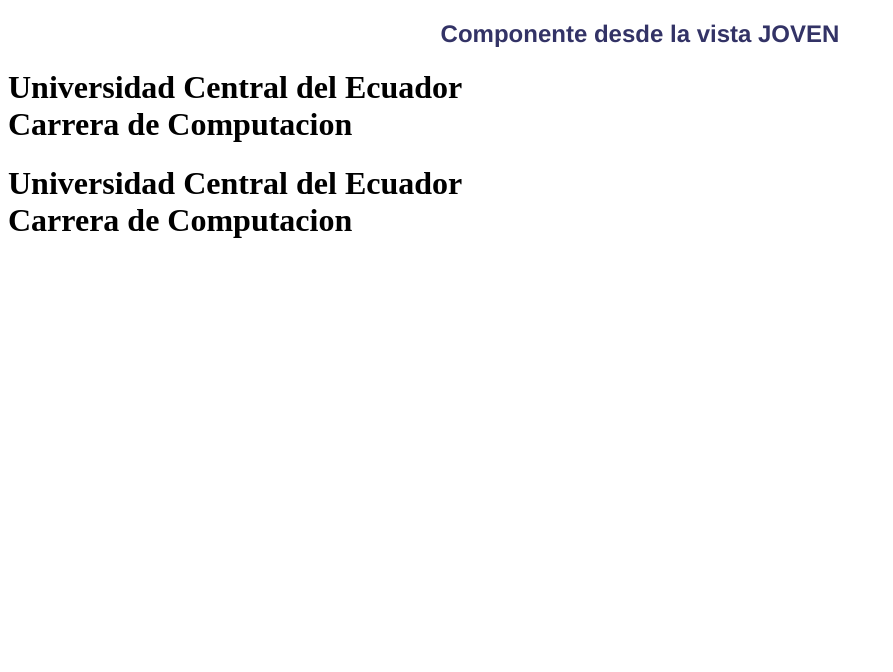
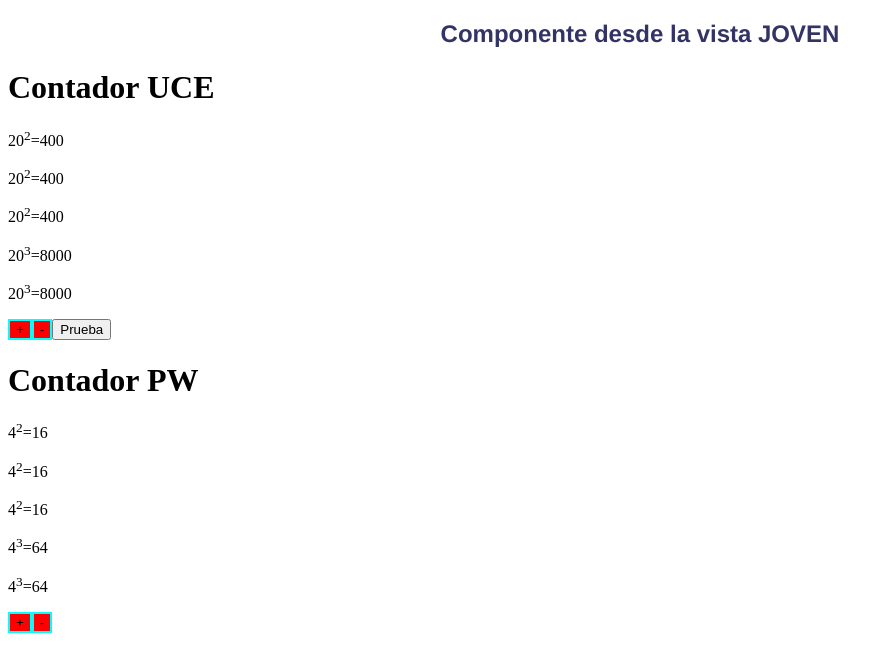
Before and after one commit to Deathkuroneko/pw_vue_u2_dl, a Vue app: page / in a window 1280 px wide. Shown: the top 672 px of the page, without its empty margins (0-893 px from the left). Built offline with nearby package versions, Linux system fonts and the light colour scheme.

Commit message:
Taller 14

```diff
--- a/src/App.vue
+++ b/src/App.vue
@@ -1,8 +1,8 @@
 <template>
   <div id="app">
     <ContadorView/>
-    <Contador/>
-    <Contador/>
+    <Contador titulo2="Contador UCE" v-bind:inicio="20" :mostrar="true"/>
+    <Contador titulo2="Contador PW" :inicio="4" :mostrar="false"/>
   </div>
 </template>
 
--- a/src/components/Contador.vue
+++ b/src/components/Contador.vue
@@ -1,13 +1,91 @@
 <template>
-    <div><h1>Universidad Central del Ecuador <br> Carrera de Computacion</h1></div>
+  <div>
+    <h1>{{ titulo2 }}</h1>
+    <!--Para usar cualquier  codigo de js debemos usar: {{}}-->
+    <p>{{ numero }}<sup>2</sup>={{ calculaCuadrado }}</p>
+    <p>{{ numero }}<sup>2</sup>={{ calculaCuadrado }}</p>
+    <p>{{ numero }}<sup>2</sup>={{ calculaCuadrado }}</p>
+    <p>{{ numero }}<sup>3</sup>={{ calculaCubo }}</p>
+    <p>{{ numero }}<sup>3</sup>={{ obtenerCubo() }}</p>
+    <div id='incrementar'>
+      <button class="boton" @:click="incrementar()">+</button>
+      <button class="boton" v-on:click="decrementar()">-</button>
+      <button v-if="mostrar">Prueba</button>
+      <!--v-if no construye el elemento y v-shown oculta el elemento de display-->
+    </div>
+  </div>
 </template>
-
+<!--las directivas son palabras clave que permite a VUE manipular el DOM  de manera ractiva-->
 <script>
 export default {
-
-}
+  //declaracion de propiedades reactivas - variables a usar dentro de nuestros componente
+  //si se cambia algo dentro del js se actualzia reactivamente en la pagina web
+  data() {
+    return {
+      numero: this.inicio,
+      titulo: "Contador",
+    };
+  },
+  // para metodos
+  methods: {
+    // cuando se usa una propiedad reactiva dentro del script lo correcto es usar la palabra reservada this
+    obtenerCuadrado() {
+      console.log("Entro a obtener cuadrado");
+      return this.numero * this.numero;
+    },
+    obtenerCubo() {
+      console.log("Entro a obtener cubo");
+      return this.numero * this.numero * this.numero;
+    },
+    incrementar() {
+        console.log(this.titulo2);
+      this.numero++;
+    },
+    decrementar() {
+      this.numero--;
+    },
+  },
+  // propiedades computadas - son elementos que se ejecutan solo si cambia el resultado de la ejecucion de su cuerpo
+  // jamas puede recibir un argumento
+  // siempre guarda su resultado en cache
+  computed: {
+    calculaCuadrado() {
+      console.log("Entro a propiedad computada");
+      return this.numero * this.numero;
+    },
+    calculaCubo() {
+      console.log("Entro a propiedad computada");
+      return this.numero * this.numero * this.numero;
+    },
+  },
+  //props - son variables a nivel de componente q yo puedo instanciar desde un componente externo a mi componente
+  //esa variable puede ser llenada por el padre para q entre como variable al componente
+   // props:['titulo2', "inicio", "mostrar"], DECLARACION BASICA
+  // lo ideal mandar el v-bin o : si es un numero y se es texto se puede omitir
+    props: {
+        titulo2: String,
+        inicio: {
+            type: Number,
+            default: 99,
+            validator(value){
+                return value > 10;
+            }
+        },
+        mostrar: Boolean
+    }
+    /*string, number, boolean. array, object, date, funcion, BigInt*/
+};
 </script>
 
 <style>
 
+#incrementar{
+    display: flexbox;
+}
+
+.boton {
+    background: red;
+    border: 2px solid aqua;
+}
+
 </style>
```
